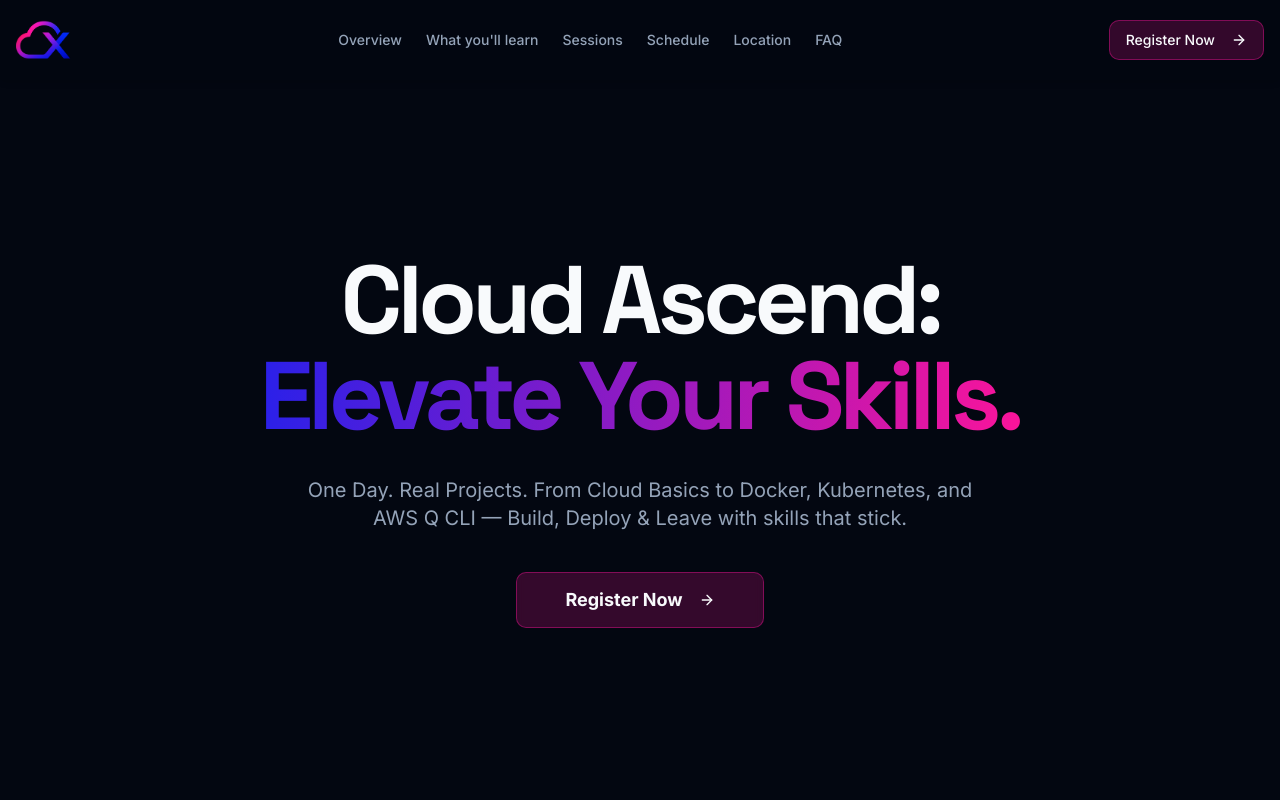
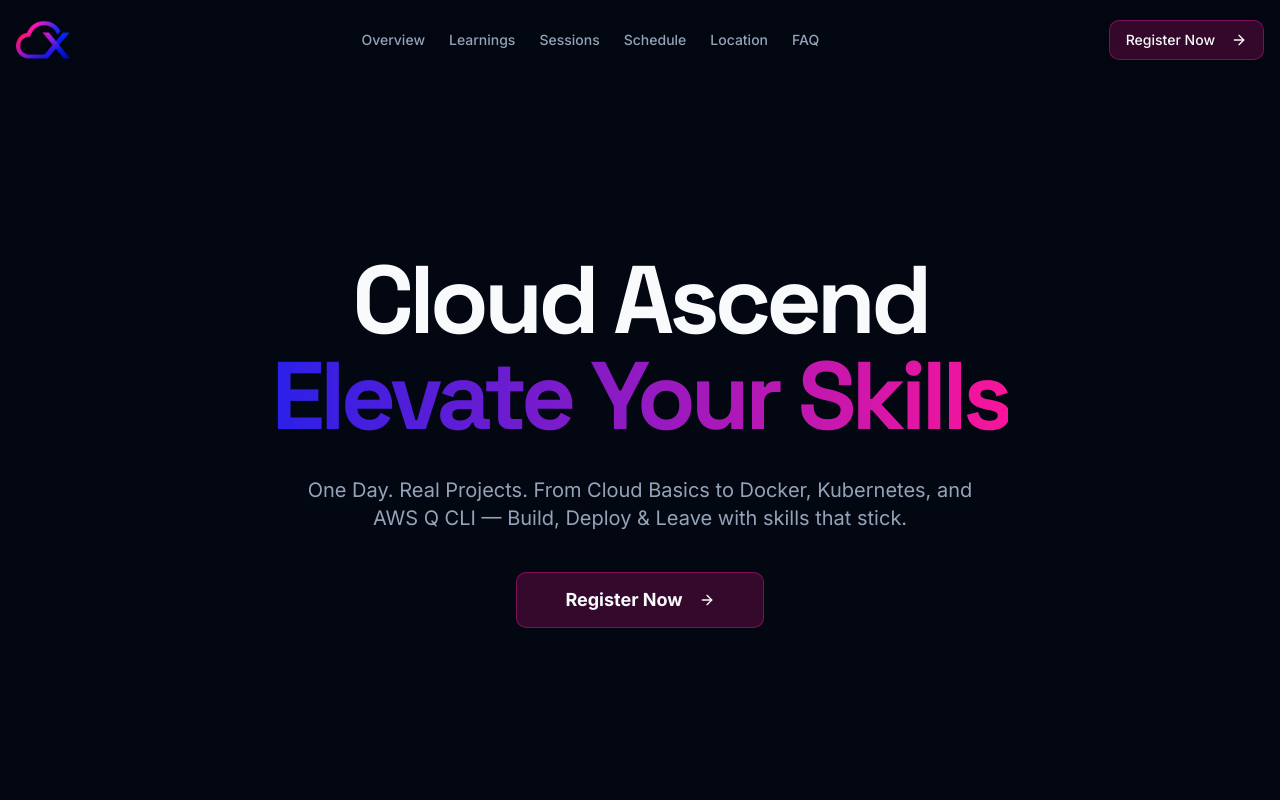
Before and after one commit to jhingalala1234/CloudX-Ascend, a Next.js app: page / in a window 1280 px wide. Shown: the top 800 px of the page. Built offline with nearby package versions, Linux system fonts and the light colour scheme.

Commit message:
changed-code-files

```diff
--- a/src/app/page.tsx
+++ b/src/app/page.tsx
@@ -56,7 +56,7 @@
                 href="#learn"
                 className="text-muted-foreground transition-colors hover:text-primary"
               >
-                What you'll learn
+                Learnings
               </Link>
               <Link
                 href="#sessions"
@@ -112,7 +112,7 @@
                       <Link href="#overview" className="text-muted-foreground transition-colors hover:text-primary">Overview</Link>
                     </SheetClose>
                     <SheetClose asChild>
-                      <Link href="#learn" className="text-muted-foreground transition-colors hover:text-primary">What you'll learn</Link>
+                      <Link href="#learn" className="text-muted-foreground transition-colors hover:text-primary">Learnings</Link>
                     </SheetClose>
                     <SheetClose asChild>
                       <Link href="#sessions" className="text-muted-foreground transition-colors hover:text-primary">Sessions</Link>
@@ -149,10 +149,10 @@
             </div>
             <div className="relative mx-auto max-w-5xl">
               <h1 className="font-headline text-5xl font-bold leading-tight tracking-tighter sm:text-6xl md:text-7xl lg:text-8xl">
-                Cloud Ascend:
+                Cloud Ascend
                 <br />
                 <span className="bg-gradient-to-r from-accent to-primary bg-clip-text text-transparent">
-                  Elevate Your Skills.
+                  Elevate Your Skills
                 </span>
               </h1>
               <p className="mx-auto mt-8 max-w-2xl text-lg text-muted-foreground md:text-xl">
```
